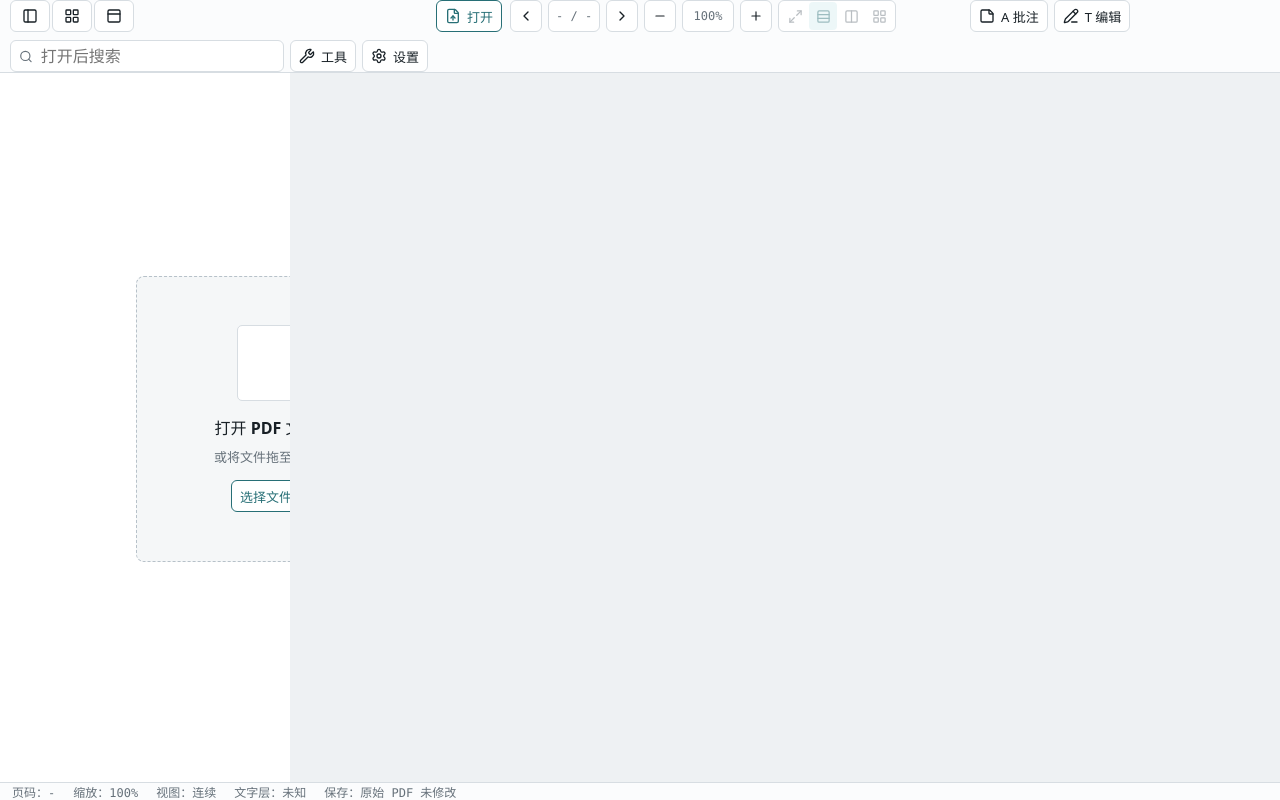
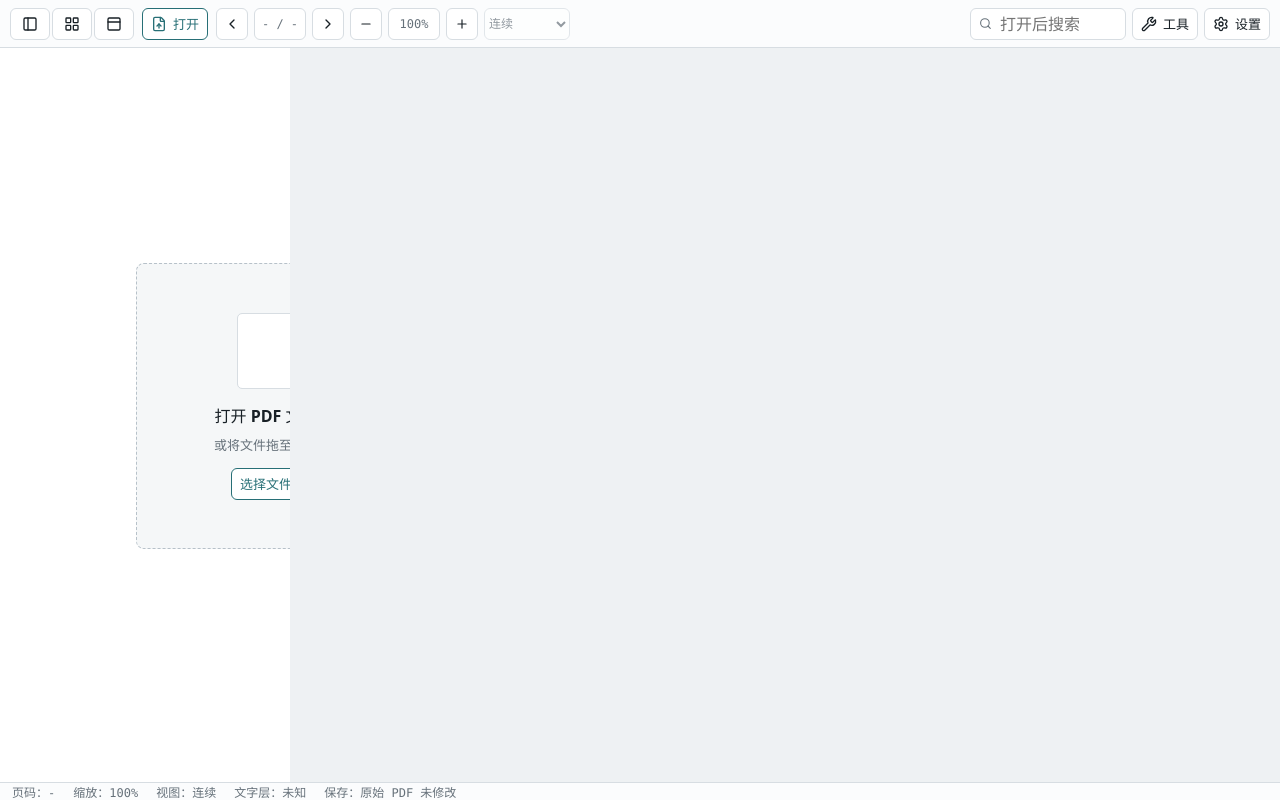
Before and after one commit to cat-xierluo/FaroPDF, a React (Vite) app: page / in a window 1280 px wide. Built offline with nearby package versions, Linux system fonts and the light colour scheme.

Commit message:
Revert "feat(layout): ISS-NEW-A 阶段 1 L2 tab 上移 + Toolbar 5 段骨架 (DEC-143)"
This reverts commit 5b2b285aa6e133cfc85ba1eae76cc7f4a3610593.

```diff
--- a/src/components/layout/AppShell.tsx
+++ b/src/components/layout/AppShell.tsx
@@ -638,6 +638,15 @@ export function AppShell({
 
   return (
     <div className="app-shell" role="application" aria-label="FaroPDF PDF 工作台">
+      <Toolbar
+        activeMode={activeMode}
+        onCommand={executeCommand}
+        onModeChange={onModeChange}
+        onUtilityPanelChange={onUtilityPanelChange}
+        reader={reader}
+        search={search}
+        utilityPanel={utilityPanel}
+      />
       <TitlebarTabs
         onRequestNewTab={() => {
           // + 号：触发 Toolbar 的隐藏 file input，复用"打开"按钮
@@ -648,15 +657,6 @@ export function AppShell({
             fileInput?.click();
           }
         }}
-      />
-      <Toolbar
-        activeMode={activeMode}
-        onCommand={executeCommand}
-        onModeChange={onModeChange}
-        onUtilityPanelChange={onUtilityPanelChange}
-        reader={reader}
-        search={search}
-        utilityPanel={utilityPanel}
       />
       {showContextToolbar ? (
         <ContextToolbar
--- a/src/components/layout/Toolbar.css
+++ /dev/null
@@ -1,86 +0,0 @@
-/**
- * ISS-NEW-A 阶段 1：Toolbar 5 段骨架 + 视图模式 4-icon toggle
- *
- * 5 段（与 data-section 一一对应）：
- *   sidebar-toggles | file | reading | mode | right
- *
- * 与全局 .toolbar (src/styles/app.css) 协作：保留原来的 4 列 grid，把
- * .toolbar__section 映射到对应的 grid column；不动其他模块的样式。
- */
-
-.toolbar {
-  display: grid;
-  /* 5 段：sidebar-toggles / file / reading / mode / right */
-  grid-template-columns: max-content max-content minmax(326px, 1fr) max-content minmax(240px, 360px);
-  align-items: center;
-  gap: 8px;
-  min-height: 48px;
-  padding: 0 10px;
-  border-bottom: 1px solid var(--border);
-  background: var(--surface);
-}
-
-.toolbar__section {
-  display: flex;
-  align-items: center;
-  gap: 6px;
-  min-width: 0;
-}
-
-.toolbar__section--right {
-  justify-content: flex-end;
-  min-width: 0;
-}
-
-.toolbar__section--sidebar-toggles {
-  gap: 2px;
-}
-
-/* 视图模式 4-icon toggle：4 个 radio 风格按钮排成一行 */
-.toolbar-viewmode {
-  display: inline-flex;
-  align-items: center;
-  gap: 0;
-  height: 32px;
-  padding: 0 2px;
-  border: 1px solid var(--border);
-  border-radius: 6px;
-  background: var(--surface-strong);
-  color: var(--muted);
-}
-
-.toolbar-viewmode__option {
-  display: inline-flex;
-  align-items: center;
-  justify-content: center;
-  width: 28px;
-  height: 28px;
-  margin: 0;
-  padding: 0;
-  border: none;
-  border-radius: 4px;
-  background: transparent;
-  color: inherit;
-  cursor: pointer;
-  transition: background-color 120ms ease, color 120ms ease;
-}
-
-.toolbar-viewmode__option:hover:not(:disabled) {
-  background: var(--accent-soft);
-  color: var(--accent);
-}
-
-.toolbar-viewmode__option[aria-checked="true"] {
-  background: var(--accent-soft);
-  color: var(--accent);
-}
-
-.toolbar-viewmode__option:disabled {
-  cursor: default;
-  opacity: 0.45;
-}
-
-.toolbar-viewmode__option:focus-visible {
-  outline: 2px solid var(--accent);
-  outline-offset: 1px;
-}
--- a/src/components/layout/Toolbar.tsx
+++ b/src/components/layout/Toolbar.tsx
@@ -1,30 +1,24 @@
 import {
   ChevronLeft,
   ChevronRight,
-  Columns2,
   FileUp,
   LayoutGrid,
-  Maximize2,
   Minus,
   PanelLeft,
   PanelTop,
-  PencilLine,
   Plus,
-  Rows3,
   Search,
   Settings,
-  StickyNote,
   Wrench,
 } from "lucide-react";
-import "./Toolbar.css";
 import { useRef, useState, type ChangeEvent, type CSSProperties } from "react";
 import type { ReaderController } from "../../modules/reader";
 import type { TextSearchController } from "../../modules/search";
-import { formatZoom } from "../../modules/reader/readerLabels";
+import { formatZoom, viewModeLabels } from "../../modules/reader/readerLabels";
 import type { PdfViewMode } from "../../shared/pdf/types";
 import { getToolLauncherSections, type AppCommandId } from "../../shared/app/commands";
 import { getModeTools, type ToolbarState } from "./toolbarRegistry";
-import type { AppModeId, AppToolbarSectionId, UtilityPanelId } from "./types";
+import type { AppModeId, UtilityPanelId } from "./types";
 
 interface ToolbarProps {
   activeMode: AppModeId;
@@ -42,19 +36,6 @@ const fileInputStyle: CSSProperties = {
   height: 1,
   opacity: 0,
 };
-
-interface ViewModeOption {
-  id: PdfViewMode;
-  label: string;
-  icon: typeof Rows3;
-}
-
-const VIEW_MODE_OPTIONS: ReadonlyArray<ViewModeOption> = [
-  { id: "single", label: "单页", icon: Maximize2 },
-  { id: "continuous", label: "连续", icon: Rows3 },
-  { id: "double", label: "双页", icon: Columns2 },
-  { id: "fit-width", label: "适合宽度", icon: LayoutGrid },
-];
 
 export function Toolbar({ activeMode, onCommand, onModeChange, onUtilityPanelChange, reader, search, utilityPanel }: ToolbarProps) {
   const fileInputRef = useRef<HTMLInputElement>(null);
@@ -75,11 +56,8 @@ export function Toolbar({ activeMode, onCommand, onModeChange, onUtilityPanelCha
     }
   }
 
-  function handleViewModeChange(next: PdfViewMode) {
-    if (next === viewMode) {
-      return;
-    }
-    reader.setViewMode(next);
+  function handleViewModeChange(event: ChangeEvent<HTMLSelectElement>) {
+    reader.setViewMode(event.target.value as PdfViewMode);
   }
 
   function openUtilityPanel(panel: UtilityPanelId) {
@@ -87,26 +65,13 @@ export function Toolbar({ activeMode, onCommand, onModeChange, onUtilityPanelCha
     onUtilityPanelChange(utilityPanel === panel ? "none" : panel);
   }
 
-  function enterMode(mode: AppModeId) {
-    // 「A 批注」「T 编辑」按钮：复用现有 onModeChange；重复点击 toggle 回 read。
-    // 不新建 mode 注册 —— 现有 AppModeId 已含 "annotate"，edit mode 与 read 共用一组
-    //（v0.2 ISS-NEW-A 阶段 1 仅占位入口，详细行为交由后续阶段）。
-    onModeChange(activeMode === mode ? "read" : mode);
-  }
-
   return (
-    <header className="toolbar" data-testid="app-toolbar">
-      <div
-        className="toolbar__section toolbar__section--sidebar-toggles"
-        data-section="sidebar-toggles"
-        role="group"
-        aria-label="侧栏切换"
-      >
+    <header className="toolbar">
+      <div className="toolbar__group toolbar__group--layout" aria-label="页面布局">
         <button
           aria-label="文档摘要"
           aria-pressed={utilityPanel === "summary" && activeMode !== "pages"}
           className="tool-button tool-button--icon tool-button--compact"
-          data-toolbar-section="sidebar-toggles"
           onClick={() => openUtilityPanel("summary")}
           title="文档摘要"
           type="button"
@@ -117,7 +82,6 @@ export function Toolbar({ activeMode, onCommand, onModeChange, onUtilityPanelCha
           aria-label="页面管理"
           aria-pressed={activeMode === "pages"}
           className="tool-button tool-button--icon tool-button--compact"
-          data-toolbar-section="sidebar-toggles"
           onClick={() => onModeChange(activeMode === "pages" ? "read" : "pages")}
           title="页面管理"
           type="button"
@@ -128,7 +92,6 @@ export function Toolbar({ activeMode, onCommand, onModeChange, onUtilityPanelCha
           aria-label="视图设置"
           aria-pressed={utilityPanel === "view" && activeMode !== "pages"}
           className="tool-button tool-button--icon tool-button--compact"
-          data-toolbar-section="sidebar-toggles"
           onClick={() => openUtilityPanel("view")}
           title="视图设置"
           type="button"
@@ -136,12 +99,7 @@ export function Toolbar({ activeMode, onCommand, onModeChange, onUtilityPanelCha
           <PanelTop size={16} />
         </button>
       </div>
-      <div
-        className="toolbar__section toolbar__section--file"
-        data-section="file"
-        role="group"
-        aria-label="文件操作"
-      >
+      <div className="toolbar__group" aria-label="文件操作">
         <input
           accept="application/pdf,.pdf"
           aria-label="选择本地 PDF 文件"
@@ -150,39 +108,25 @@ export function Toolbar({ activeMode, onCommand, onModeChange, onUtilityPanelCha
           style={fileInputStyle}
           type="file"
         />
-        <button
-          className="tool-button tool-button--primary"
-          data-toolbar-section="file"
-          onClick={() => fileInputRef.current?.click()}
-          type="button"
-        >
+        <button className="tool-button tool-button--primary" onClick={() => fileInputRef.current?.click()} type="button">
           <FileUp size={16} />
           <span>打开</span>
         </button>
       </div>
-      <div
-        className="toolbar__section toolbar__section--reading"
-        data-section="reading"
-        role="group"
-        aria-label="阅读控制"
-      >
+      <div className="toolbar__pager" aria-label="阅读控制">
         <button
           aria-label="上一页"
           className="compact-button"
-          data-toolbar-section="reading"
           disabled={!document || currentPage <= 1}
           onClick={() => reader.setCurrentPage(currentPage - 1)}
           type="button"
         >
           <ChevronLeft size={16} />
         </button>
-        <span className="page-control" data-toolbar-section="reading">
-          {pageControlLabel}
-        </span>
+        <span className="page-control">{pageControlLabel}</span>
         <button
           aria-label="下一页"
           className="compact-button"
-          data-toolbar-section="reading"
           disabled={!document || currentPage >= pageCount}
           onClick={() => reader.setCurrentPage(currentPage + 1)}
           type="button"
@@ -192,101 +136,43 @@ export function Toolbar({ activeMode, onCommand, onModeChange, onUtilityPanelCha
         <button
           aria-label="缩小"
           className="compact-button"
-          data-toolbar-section="reading"
           disabled={!document}
           onClick={() => reader.setZoom(Math.max(0.25, zoom - 0.1))}
           type="button"
         >
           <Minus size={14} />
         </button>
-        <span className="zoom-control" data-toolbar-section="reading">
-          {formatZoom(zoom)}
-        </span>
+        <span className="zoom-control">{formatZoom(zoom)}</span>
         <button
           aria-label="放大"
           className="compact-button"
-          data-toolbar-section="reading"
           disabled={!document}
           onClick={() => reader.setZoom(Math.min(4, zoom + 0.1))}
           type="button"
         >
           <Plus size={14} />
         </button>
-        <div
+        <select
           aria-label="视图模式"
-          className="toolbar-viewmode"
-          data-toolbar-section="reading"
-          role="radiogroup"
+          className="zoom-control"
+          disabled={!document}
+          onChange={handleViewModeChange}
+          value={viewMode}
         >
-          {VIEW_MODE_OPTIONS.map((option) => {
-            const Icon = option.icon;
-            const selected = option.id === viewMode;
-            return (
-              <button
-                aria-checked={selected}
-                aria-label={option.label}
-                className="toolbar-viewmode__option"
-                data-toolbar-section="reading"
-                data-viewmode={option.id}
-                disabled={!document}
-                key={option.id}
-                onClick={() => handleViewModeChange(option.id)}
-                role="radio"
-                title={option.label}
-                type="button"
-              >
-                <Icon size={15} />
-              </button>
-            );
-          })}
-        </div>
+          {Object.entries(viewModeLabels).map(([mode, label]) => (
+            <option key={mode} value={mode}>
+              {label}
+            </option>
+          ))}
+        </select>
         <ModeActiveTools
           activeMode={activeMode}
           reader={reader}
           search={search}
-          sectionId="reading"
         />
       </div>
-      <div
-        className="toolbar__section toolbar__section--mode"
-        data-section="mode"
-        role="group"
-        aria-label="模式切换"
-      >
-        <button
-          aria-label="A 批注"
-          aria-pressed={activeMode === "annotate"}
-          className="tool-button tool-button--icon"
-          data-toolbar-section="mode"
-          data-mode-shortcut="A"
-          onClick={() => enterMode("annotate")}
-          title="A 批注"
-          type="button"
-        >
-          <StickyNote size={16} />
-          <span>A 批注</span>
-        </button>
-        <button
-          aria-label="T 编辑"
-          aria-pressed={activeMode === "forms"}
-          className="tool-button tool-button--icon"
-          data-toolbar-section="mode"
-          data-mode-shortcut="T"
-          onClick={() => enterMode("forms")}
-          title="T 编辑"
-          type="button"
-        >
-          <PencilLine size={16} />
-          <span>T 编辑</span>
-        </button>
-      </div>
-      <div
-        className="toolbar__section toolbar__section--right"
-        data-section="right"
-        role="group"
-        aria-label="搜索和设置"
-      >
-        <div className="toolbar-search-wrap" data-toolbar-section="right">
+      <div className="toolbar__group toolbar__group--right" aria-label="搜索和设置">
+        <div className="toolbar-search-wrap">
           <label className="toolbar-search">
             <Search size={15} />
             <input
@@ -300,12 +186,11 @@ export function Toolbar({ activeMode, onCommand, onModeChange, onUtilityPanelCha
           </label>
           <SearchResultsPopover search={search} />
         </div>
-        <div className="tool-launcher-wrap" data-toolbar-section="right">
+        <div className="tool-launcher-wrap">
           <button
             aria-expanded={toolsMenuOpen}
             aria-haspopup="menu"
             className="tool-button tool-button--icon"
-            data-toolbar-section="right"
             onClick={() => setToolsMenuOpen((open) => !open)}
             title="工具"
             type="button"
@@ -326,7 +211,6 @@ export function Toolbar({ activeMode, onCommand, onModeChange, onUtilityPanelCha
         <button
           aria-pressed={utilityPanel === "settings"}
           className="tool-button tool-button--icon"
-          data-toolbar-section="right"
           onClick={() => openUtilityPanel("settings")}
           title="设置"
           type="button"
@@ -386,12 +270,10 @@ function ModeActiveTools({
   activeMode,
   reader,
   search,
-  sectionId,
 }: {
   activeMode: AppModeId;
   reader: ReaderController;
   search: TextSearchController;
-  sectionId: AppToolbarSectionId;
 }) {
   const state: ToolbarState = { activeMode, reader, search };
   const hasDocument = reader.state.document !== null;
@@ -406,7 +288,6 @@ function ModeActiveTools({
         <button
           aria-pressed={item.isActive(state)}
           className="tool-button tool-button--icon tool-button--reader"
-          data-toolbar-section={sectionId}
           disabled={item.isDisabled?.(state) ?? false}
           key={item.id}
           onClick={() => item.onClick(state)}
```
Also changed, not shown: src/components/layout/types.ts (+0 -14 lines), 2 other files (tests, documents, lock files or other folders).
